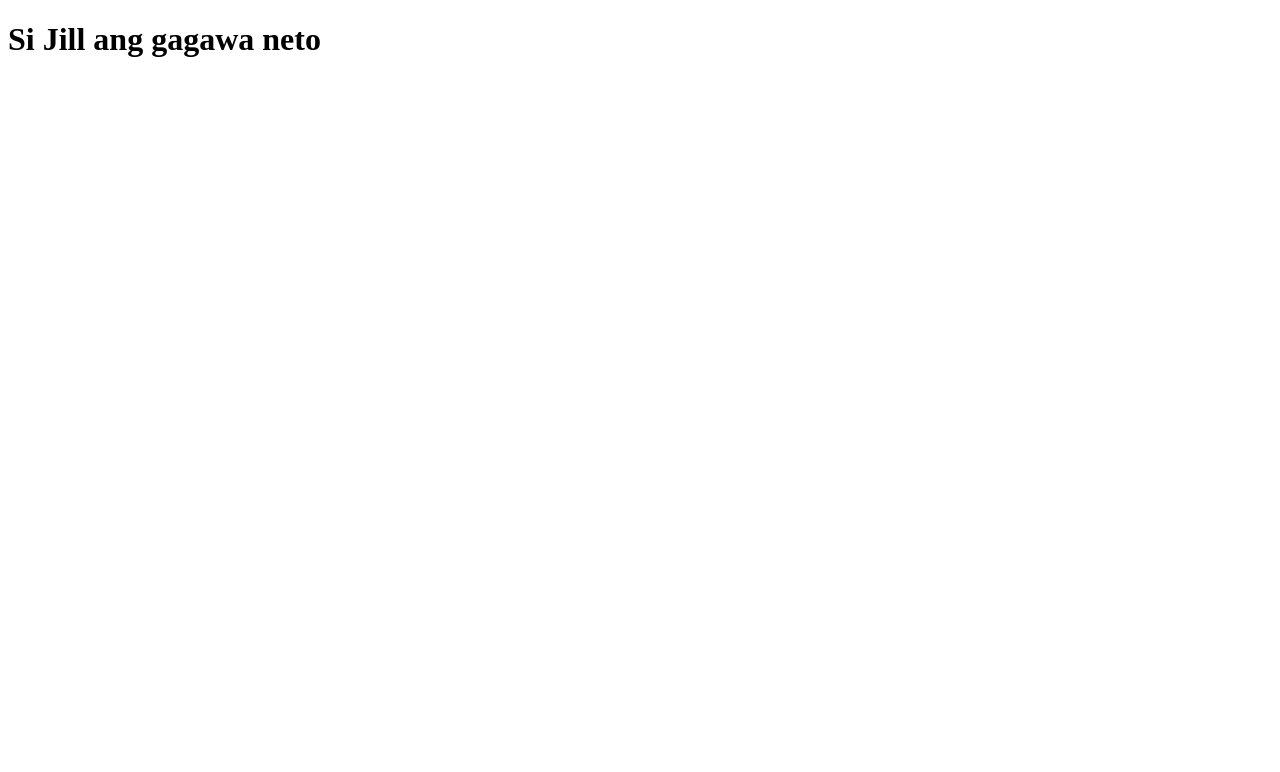
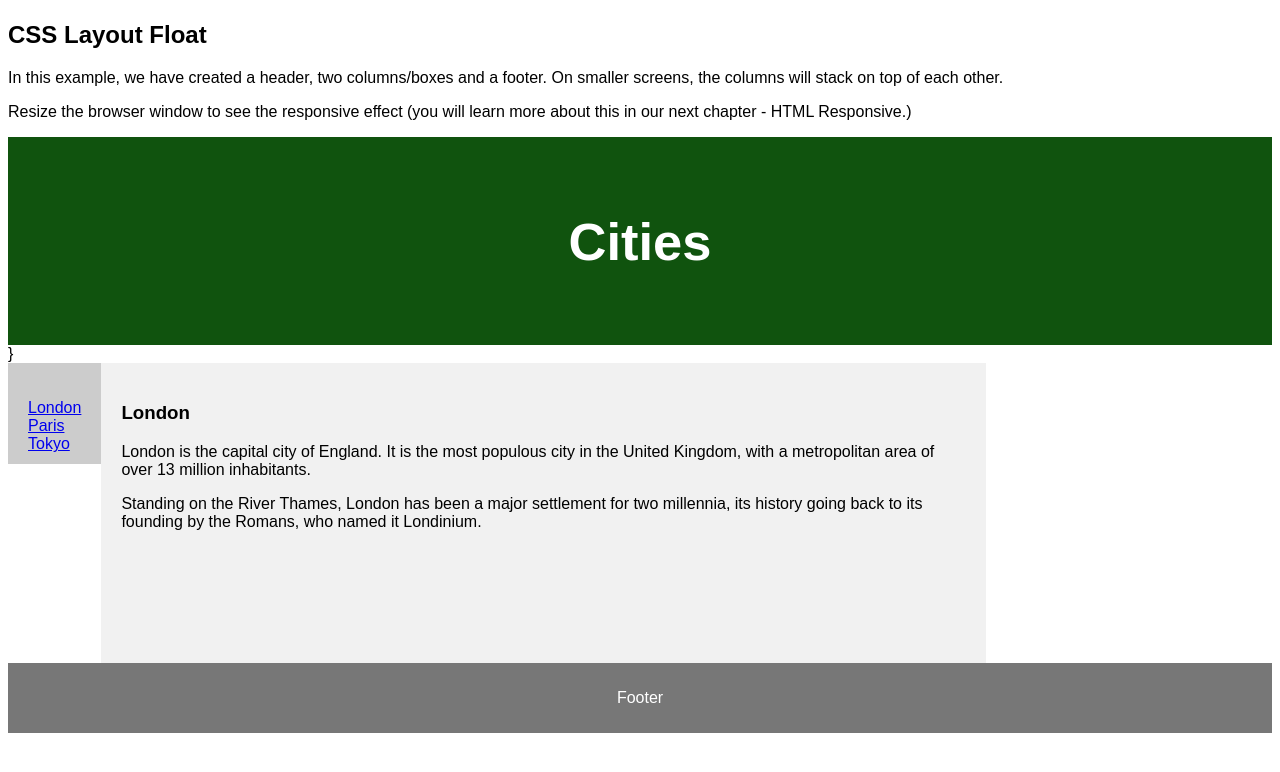
Before and after one commit to marcdalangin/marcdalangin.github.io, a plain HTML site: page html/admin_homepage.html in a window 1280 px wide. Drawn offline with Linux system fonts and the light colour scheme.

Commit message:
Update admin_homepage.html

```diff
--- a/html/admin_homepage.html
+++ b/html/admin_homepage.html
@@ -9,7 +9,111 @@
 </head>
 
 <body>
-<h1>Si Jill ang gagawa neto</h1>
+<h1><!DOCTYPE html>
+    <html lang="en">
+    <head>
+    <title>CSS Template</title>
+    <meta charset="utf-8">
+    <meta name="viewport" content="width=device-width, initial-scale=1">
+    <style>
+    * {
+      box-sizing: border-box;
+    }
+
+    body {
+      font-family: Arial, Helvetica, sans-serif;
+    }
+
+    /* Style the header */
+    header {
+      background-color: #10530E;
+      padding: 30px;
+      text-align: center;
+      font-size: 35px;
+      color: white;
+    }
+
+    /* Create two columns/boxes that floats next to each other */
+    nav {
+      float: left;
+      width: 1920;
+      height: 101px; /* only for demonstration, should be removed */
+      background: #ccc;
+      padding: 20px;
+    }
+
+    /* Style the list inside the menu */
+    nav ul {
+      list-style-type: none;
+      padding: 0;
+    }
+
+    article {
+      float: left;
+      padding: 20px;
+      width: 70%;
+      background-color: #f1f1f1;
+      height: 300px; /* only for demonstration, should be removed */
+    }
+
+    /* Clear floats after the columns */
+    section::after {
+      content: "";
+      display: table;
+      clear: both;
+    }
+
+    /* Style the footer */
+    footer {
+      background-color: #777;
+      padding: 10px;
+      text-align: center;
+      color: white;
+    }
+
+    /* Responsive layout - makes the two columns/boxes stack on top of each other instead of next to each other, on small screens */
+    @media (max-width: 600px) {
+      nav, article {
+        width: 100%;
+        height: auto;
+      }
+    }
+    </style>
+    </head>
+    <body>
+
+    <h2>CSS Layout Float</h2>
+    <p>In this example, we have created a header, two columns/boxes and a footer. On smaller screens, the columns will stack on top of each other.</p>
+    <p>Resize the browser window to see the responsive effect (you will learn more about this in our next chapter - HTML Responsive.)</p>
+
+    <header>
+      <h2>Cities</h2>
+    </header>
+
+}
+
+
+
+    <section>
+      <nav>
+        <ul>
+          <li><a href="#">London</a></li>
+          <li><a href="#">Paris</a></li>
+          <li><a href="#">Tokyo</a></li>
+        </ul>
+      </nav>
+
+      <article>
+        <h1>London</h1>
+        <p>London is the capital city of England. It is the most populous city in the  United Kingdom, with a metropolitan area of over 13 million inhabitants.</p>
+        <p>Standing on the River Thames, London has been a major settlement for two millennia, its history going back to its founding by the Romans, who named it Londinium.</p>
+      </article>
+    </section>
+
+    <footer>
+      <p>Footer</p>
+    </footer>
+
 </body>
 
 </html>
```
